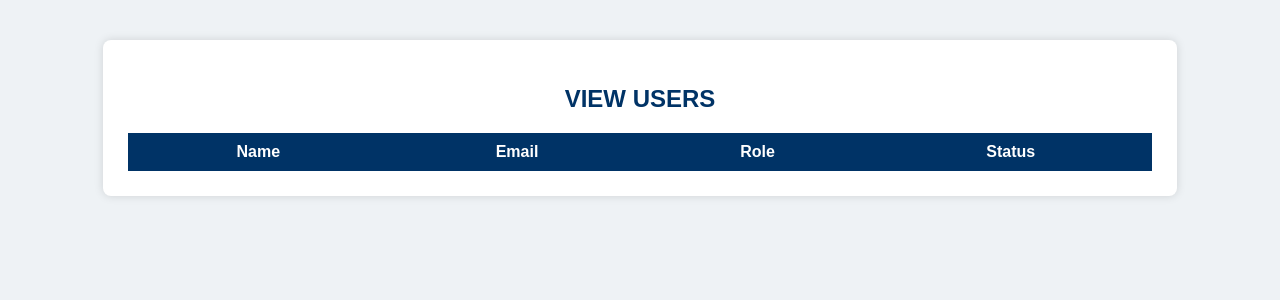
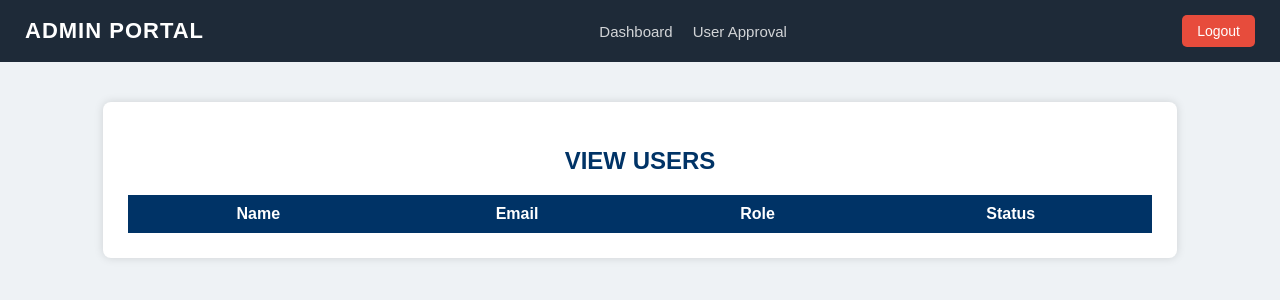
Before and after one commit to ProjectCME/Role-Based, a Spring Boot app: page /admin/view-users in a window 1280 px wide. Shown: the top 300 px of the page. Run offline with Spring Boot 4, Linux system fonts and the light colour scheme; lists and menus that the app fills with data are empty; some of the project's set-up classes (security, data sources, template engines, error pages and the like) are left out, and stand-ins take their place.

Commit message:
Add navbar in admin page

```diff
--- a/src/main/resources/static/css/admin.css
+++ b/src/main/resources/static/css/admin.css
@@ -79,3 +79,52 @@ td {
 .btn-delete:hover {
     background: #b52b27;
 }
+
+.navbar {
+  width: 100%;
+  background-color: #1e2a38;
+  padding: 15px 25px;
+  display: flex;
+  align-items: center;
+  justify-content: space-between;
+  color: white;
+  font-family: Arial, sans-serif;
+  box-sizing: border-box;
+}
+
+.nav-left {
+  font-size: 22px;
+  font-weight: bold;
+  letter-spacing: 1px;
+}
+
+.nav-center {
+  display: flex;
+  gap: 20px;
+}
+
+.nav-center a {
+  color: #ffffffcc;
+  text-decoration: none;
+  font-size: 15px;
+  transition: 0.2s ease-in-out;
+}
+
+.nav-center a:hover {
+  color: #ffffff;
+}
+
+.logout-btn {
+  background-color: #e74c3c;
+  padding: 8px 15px;
+  border-radius: 5px;
+  color: white;
+  text-decoration: none;
+  font-size: 14px;
+  transition: 0.2s ease-in-out;
+  white-space: nowrap;
+}
+
+.logout-btn:hover {
+  background-color: #c0392b;
+}
--- a/src/main/resources/templates/admin/dashboardAdmin.html
+++ b/src/main/resources/templates/admin/dashboardAdmin.html
@@ -7,9 +7,13 @@
   </head>
 
   <body>
+    <div class="navbar">
+      <div class="nav-left">ADMIN PORTAL</div>
+      <a href="/logout" class="logout-btn">Logout</a>
+    </div>
+
     <div class="container">
       <h2>ADMIN DASHBOARD</h2>
-
       <div class="menu">
         <a href="/admin/user-approval">User Approval Action</a>
         <a href="/admin/view-users">View Users</a>
--- a/src/main/resources/templates/admin/view-users.html
+++ b/src/main/resources/templates/admin/view-users.html
@@ -1,5 +1,16 @@
 <!DOCTYPE html>
 <html>
+  <div class="navbar">
+    <div class="nav-left">ADMIN PORTAL</div>
+
+    <div class="nav-center">
+      <a href="/admin/dashboard">Dashboard</a>
+      <a href="/admin/user-approval">User Approval</a>
+    </div>
+
+    <a href="/logout" class="logout-btn">Logout</a>
+  </div>
+
   <head>
     <title>View Users</title>
     <link rel="stylesheet" href="/css/admin.css" />
```
Also changed, not shown: src/main/resources/templates/admin/user-approval.html (+11 -0 lines).
